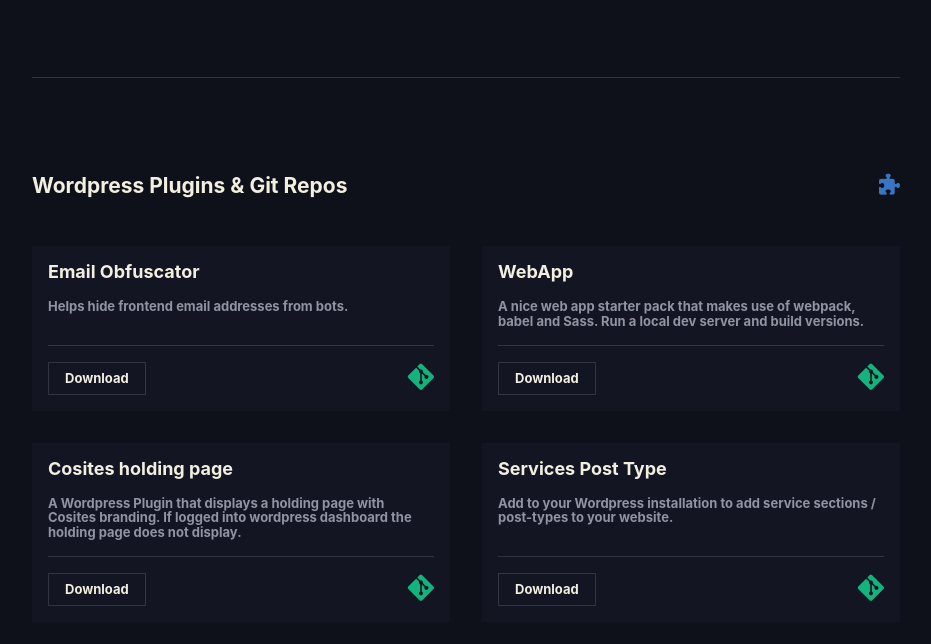
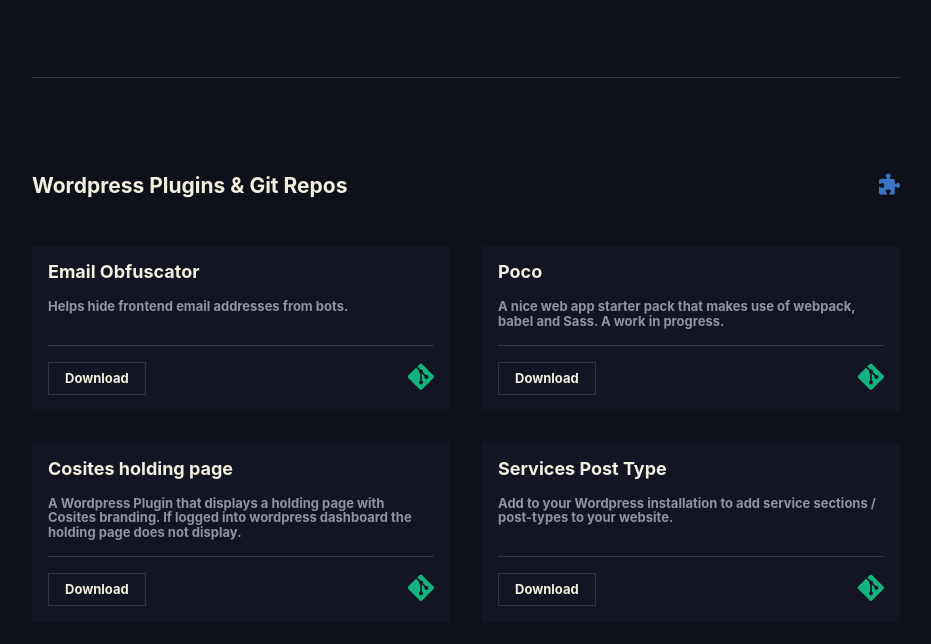
Before and after one commit to ArthurDoom/propaganda, a website built with webpack: page index.html in a window 1280 px wide. Shown: the part 2850-3494 px from the top of the page, without its empty margins (174-1105 px from the left). Built offline with nearby package versions, Linux system fonts and the light colour scheme; files whose address does not match are found by name.

Commit message:
Added poco

```diff
--- a/index.html
+++ b/index.html
@@ -396,10 +396,10 @@
                 <div class="plugin">
                     <div class="plugin-card">
                       <div>
-                        <h6>WebApp</h6>
-                        A nice web app starter pack that makes use of webpack, babel and Sass. Run a local dev server and build versions.</div>
+                        <h6>Poco</h6>
+                        A nice web app starter pack that makes use of webpack, babel and Sass. A work in progress.</div>
                       <div class="plugin-footer">
-                        <a href="https://github.com/ArthurDoom/webapp" class="btn">Download</a>
+                        <a href="https://github.com/waltercraig/poco" class="btn">Download</a>
                         <i class="fab fa-git-alt"></i>
                       </div>
                     </div>
```
